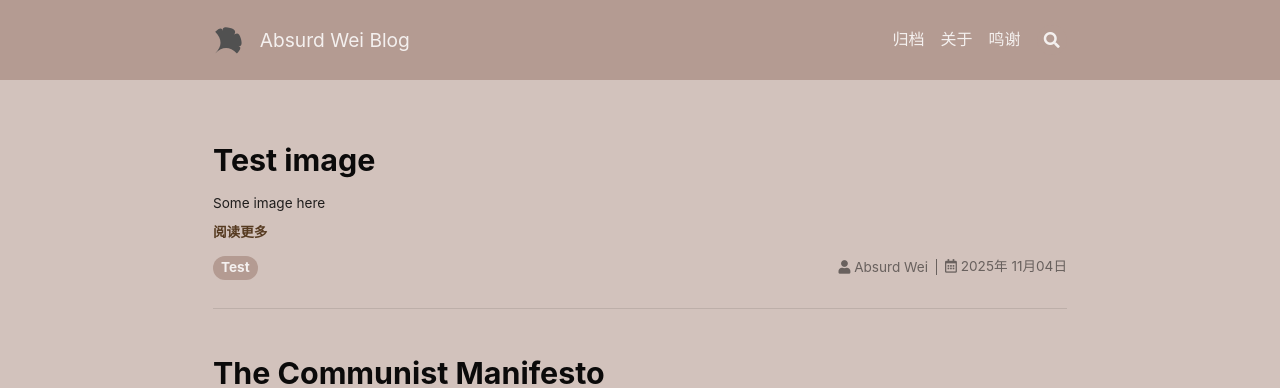
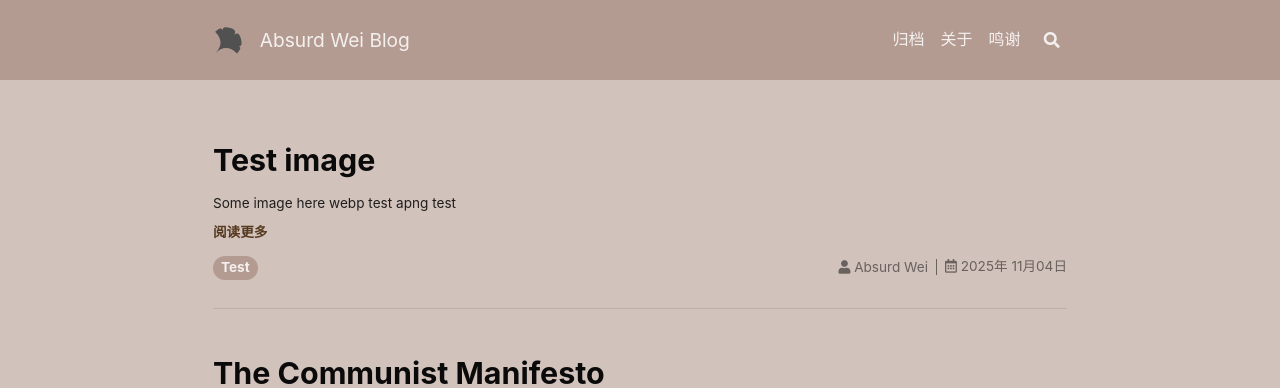
Before and after one commit to AbsurdWei/AbsurdWei.github.io, a Jekyll site: the page built from index.html, in a window 1280 px wide. Shown: the top 388 px of the page. Built offline with Jekyll 4.4.1, drawn with Linux system fonts in a browser that asks for light colours; nearby versions of some CDN libraries; emoji names are drawn with the system emoji font; the list of posts is cut into pages by our own code.

Commit message:
Add webp & apng test

```diff
--- a/_posts/2025-11-04-TestImage.md
+++ b/_posts/2025-11-04-TestImage.md
@@ -13,3 +13,11 @@ tags:
 ![stadiametric rangefinder](/imgs/20190122_170840195_iOS.gif)
 
 ![华法林](https://raw.githubusercontent.com/HoozS/pic/main/pic/华法林.gif)
+
+### webp test
+
+![webp](/imgs/ww2sinaimgcnworiginal40be9ba7gw1evcuoxm7hej20go0gotc4jpg.jpg.webp)
+
+### apng test
+
+![apng](/imgs/ww2sinaimgcnworiginal40be9ba7gw1evcuoxm7hej20go0gotc4jpg.jpg.apng)
```
Also changed, not shown: 2 other files.
